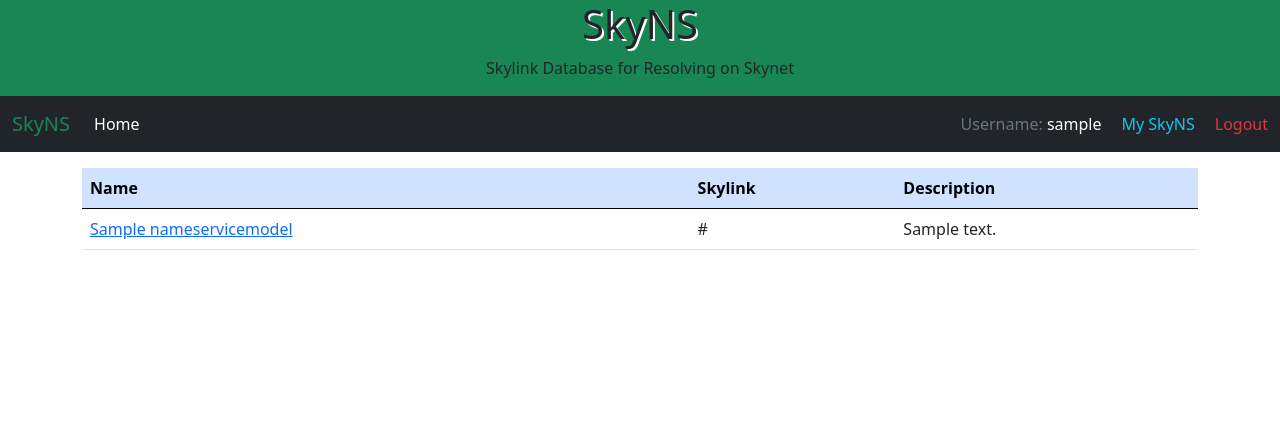
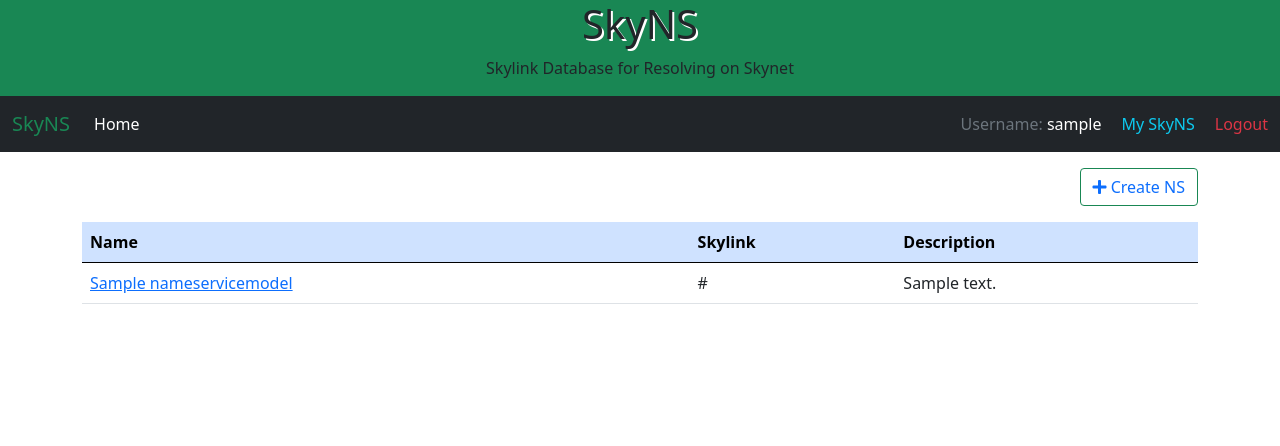
Before and after one commit to BryantS11/SkyNS, a Django app: page /list in a window 1280 px wide. Shown: the top 446 px of the page. Run offline with Django 3.2, Linux system fonts and the light colour scheme; the first user in the database is signed in; tables that the repository leaves empty hold one stand-in row (Sample ...); some libraries are stand-ins or nearby versions.

Commit message:
Add Create button

```diff
--- a/nameservice/templates/nameservice/nameservicemodel_list.html
+++ b/nameservice/templates/nameservice/nameservicemodel_list.html
@@ -1,6 +1,14 @@
 {% extends "nameservice/base.html"%}
 
 {% block content %}
+{% if user.is_authenticated %}
+<div >
+    <button class="btn btn-outline-success float-end mb-3">
+        <a href="{% url 'nsCreate' %}" class="text-decoration-none "><i class="fas fa-plus"></i> Create NS</a>
+    </button>
+</div>
+{% endif %}
+
 <table class="table table-hover">
     <thead>
         <tr class="table-primary">
```
